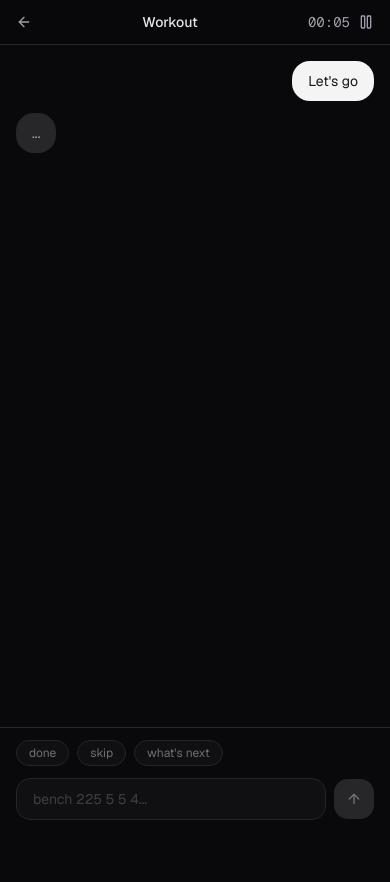
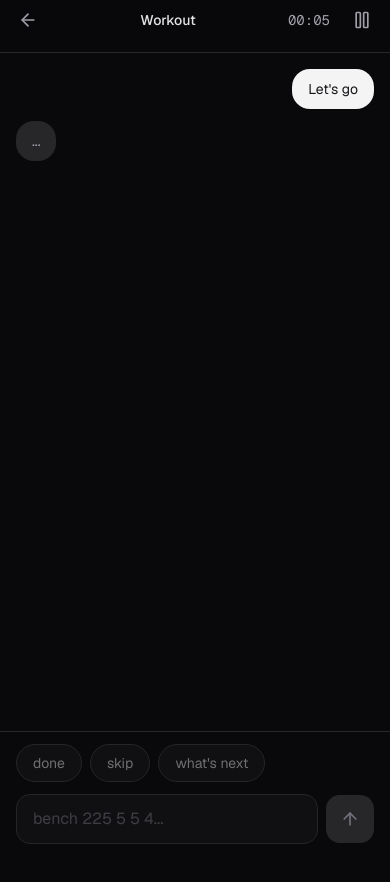
Before and after one commit to atmoore/ppl_workout_app, a Next.js app: page /chat in a window 390 px wide. Shown: the top 882 px of the page. Built offline with nearby package versions, Linux system fonts and the light colour scheme; no server answers; the database is empty.

Commit message:
mobile: safe areas, bigger touch targets, PWA manifest, keyboard handling, active states

```diff
--- a/src/app/globals.css
+++ b/src/app/globals.css
@@ -123,8 +123,25 @@
   }
   body {
     @apply bg-background text-foreground;
+    -webkit-tap-highlight-color: transparent;
+    overscroll-behavior: none;
   }
   html {
     @apply font-sans;
+    -webkit-text-size-adjust: 100%;
+  }
+  /* Prevent iOS zoom on input focus */
+  input, textarea, select {
+    font-size: 16px !important;
   }
 }
+
+/* Safe area support for iOS */
+@supports (padding: env(safe-area-inset-bottom)) {
+  .safe-bottom {
+    padding-bottom: env(safe-area-inset-bottom);
+  }
+  .safe-top {
+    padding-top: env(safe-area-inset-top);
+  }
+}
--- a/src/app/layout.tsx
+++ b/src/app/layout.tsx
@@ -11,6 +11,12 @@ const geist = Geist({subsets:['latin'],variable:'--font-sans'});
 export const metadata: Metadata = {
   title: "PPL Tracker",
   description: "AI-powered workout companion",
+  manifest: "/manifest.json",
+  appleWebApp: {
+    capable: true,
+    statusBarStyle: "black-translucent",
+    title: "PPL Tracker",
+  },
 };
 
 export const viewport: Viewport = {
@@ -19,6 +25,7 @@ export const viewport: Viewport = {
   maximumScale: 1,
   userScalable: false,
   themeColor: "#09090b",
+  viewportFit: "cover",
 };
 
 export default function RootLayout({
@@ -29,7 +36,7 @@ export default function RootLayout({
   return (
     <html lang="en" className={cn("dark", GeistSans.variable, GeistMono.variable, "font-sans", geist.variable)}>
       <body className="font-sans antialiased bg-zinc-950 text-zinc-50">
-        <main className="mx-auto max-w-md pb-20">
+        <main className="mx-auto max-w-md pb-24">
           {children}
         </main>
         <BottomNav />
--- a/src/components/bottom-nav.tsx
+++ b/src/components/bottom-nav.tsx
@@ -16,19 +16,19 @@ export function BottomNav() {
   if (pathname.startsWith("/chat")) return null;
 
   return (
-    <nav className="fixed bottom-0 left-0 right-0 z-50 border-t border-zinc-800 bg-zinc-950/80 backdrop-blur-md">
-      <div className="mx-auto flex max-w-md items-center justify-around px-4 py-2">
+    <nav className="fixed bottom-0 left-0 right-0 z-50 border-t border-zinc-800 bg-zinc-950/90 backdrop-blur-md safe-bottom">
+      <div className="mx-auto flex max-w-md items-center justify-around">
         {tabs.map(({ href, label, icon: Icon }) => {
           const isActive = pathname === href;
           return (
             <Link
               key={href}
               href={href}
-              className={`flex flex-col items-center gap-1 px-4 py-1 text-xs font-medium transition-colors ${
+              className={`flex flex-1 flex-col items-center gap-1 py-3 min-h-[52px] justify-center text-xs font-medium transition-colors active:opacity-70 ${
                 isActive ? "text-zinc-50" : "text-zinc-500"
               }`}
             >
-              <Icon size={20} strokeWidth={isActive ? 2 : 1.5} />
+              <Icon size={22} strokeWidth={isActive ? 2 : 1.5} />
               <span>{label}</span>
             </Link>
           );
--- a/src/components/chat-input.tsx
+++ b/src/components/chat-input.tsx
@@ -13,25 +13,52 @@ export function ChatInput({ onSend, disabled }: ChatInputProps) {
   const chips = ["done", "skip", "what's next"];
 
   return (
-    <div className="border-t border-zinc-800 bg-zinc-950 px-4 pb-6 pt-3">
-      <div className="flex gap-2 mb-3 overflow-x-auto">
+    <div className="border-t border-zinc-800 bg-zinc-950 px-4 pt-3 pb-3 safe-bottom">
+      {/* Quick chips — min 44px touch target */}
+      <div className="flex gap-2 mb-3 overflow-x-auto scrollbar-hide">
         {chips.map((chip) => (
-          <button key={chip} onClick={() => onSend(chip)} disabled={disabled}
-            className="shrink-0 rounded-full border border-zinc-700 bg-zinc-900 px-3 py-1 text-xs text-zinc-300 hover:bg-zinc-800 disabled:opacity-50">
+          <button
+            key={chip}
+            onClick={() => onSend(chip)}
+            disabled={disabled}
+            className="shrink-0 rounded-full border border-zinc-700 bg-zinc-900 px-4 py-2 min-h-[36px] text-sm text-zinc-300 active:bg-zinc-700 disabled:opacity-50"
+          >
             {chip}
           </button>
         ))}
       </div>
-      <form onSubmit={(e) => { e.preventDefault(); if (input.trim() && !disabled) { onSend(input.trim()); setInput(""); } }}
-        className="flex items-center gap-2">
-        <input value={input} onChange={(e) => setInput(e.target.value)}
+      {/* Input — 16px font to prevent iOS zoom */}
+      <form
+        onSubmit={(e) => {
+          e.preventDefault();
+          if (input.trim() && !disabled) {
+            onSend(input.trim());
+            setInput("");
+          }
+        }}
+        className="flex items-center gap-2"
+      >
+        <input
+          value={input}
+          onChange={(e) => setInput(e.target.value)}
           placeholder="bench 225 5 5 4..."
           disabled={disabled}
-          className="flex-1 rounded-xl border border-zinc-700 bg-zinc-900 px-4 py-2.5 text-sm text-zinc-100 placeholder:text-zinc-500 focus:border-zinc-500 focus:outline-none disabled:opacity-50" />
-        <button type="submit" disabled={disabled || !input.trim()}
-          className={cn("flex h-10 w-10 shrink-0 items-center justify-center rounded-xl transition-colors",
-            input.trim() && !disabled ? "bg-zinc-100 text-zinc-900" : "bg-zinc-800 text-zinc-500")}>
-          <ArrowUp className="h-4 w-4" />
+          enterKeyHint="send"
+          autoComplete="off"
+          autoCorrect="off"
+          className="flex-1 rounded-xl border border-zinc-700 bg-zinc-900 px-4 py-3 text-base text-zinc-100 placeholder:text-zinc-500 focus:border-zinc-500 focus:outline-none disabled:opacity-50"
+        />
+        <button
+          type="submit"
+          disabled={disabled || !input.trim()}
+          className={cn(
+            "flex h-12 w-12 shrink-0 items-center justify-center rounded-xl transition-colors active:scale-95",
+            input.trim() && !disabled
+              ? "bg-zinc-100 text-zinc-900"
+              : "bg-zinc-800 text-zinc-500"
+          )}
+        >
+          <ArrowUp className="h-5 w-5" />
         </button>
       </form>
     </div>
--- a/src/components/workout-card.tsx
+++ b/src/components/workout-card.tsx
@@ -60,7 +60,7 @@ export function WorkoutCard({
         <ExerciseList exercises={exercises} />
         <Link
           href="/chat"
-          className="inline-flex w-full items-center justify-center rounded-lg bg-zinc-50 px-4 py-2 text-sm font-medium text-zinc-950 transition-colors hover:bg-zinc-200 focus-visible:outline-none focus-visible:ring-2 focus-visible:ring-zinc-400"
+          className="inline-flex w-full items-center justify-center rounded-xl bg-zinc-50 px-4 py-3.5 text-base font-semibold text-zinc-950 transition-colors active:bg-zinc-300 active:scale-[0.98]"
         >
           Start Workout
         </Link>
--- a/src/components/workout-header.tsx
+++ b/src/components/workout-header.tsx
@@ -19,8 +19,10 @@ export function WorkoutHeader({ workoutName }: { workoutName: string }) {
 
   const togglePause = () => {
     if (paused) {
-      // Resuming — account for paused duration
-      setPausedTime((prev) => prev + Math.floor((Date.now() - startTime) / 1000) - elapsed - prev);
+      setPausedTime(
+        (prev) =>
+          prev + Math.floor((Date.now() - startTime) / 1000) - elapsed - prev
+      );
     }
     setPaused(!paused);
   };
@@ -29,17 +31,32 @@ export function WorkoutHeader({ workoutName }: { workoutName: string }) {
   const seconds = elapsed % 60;
 
   return (
-    <div className="sticky top-0 z-10 flex items-center justify-between border-b border-zinc-800 bg-zinc-950/95 backdrop-blur-sm px-4 py-3">
-      <Link href="/" className="flex items-center gap-2 text-zinc-400 hover:text-zinc-200">
-        <ArrowLeft className="h-4 w-4" />
+    <div className="sticky top-0 z-10 flex items-center justify-between border-b border-zinc-800 bg-zinc-950/95 backdrop-blur-sm px-4 py-3 safe-top">
+      <Link
+        href="/"
+        className="flex items-center justify-center h-10 w-10 -ml-2 rounded-lg text-zinc-400 active:bg-zinc-800"
+      >
+        <ArrowLeft className="h-5 w-5" />
       </Link>
-      <h1 className="text-sm font-medium text-zinc-200">{workoutName}</h1>
-      <div className="flex items-center gap-2">
-        <span className={`font-mono text-sm ${paused ? "text-amber-400" : "text-zinc-400"}`}>
-          {String(minutes).padStart(2, "0")}:{String(seconds).padStart(2, "0")}
+      <h1 className="text-sm font-medium text-zinc-200 truncate px-2">
+        {workoutName}
+      </h1>
+      <div className="flex items-center gap-3">
+        <span
+          className={`font-mono text-sm tabular-nums ${paused ? "text-amber-400" : "text-zinc-400"}`}
+        >
+          {String(minutes).padStart(2, "0")}:
+          {String(seconds).padStart(2, "0")}
         </span>
-        <button onClick={togglePause} className="text-zinc-400 hover:text-zinc-200">
-          {paused ? <Play className="h-4 w-4" /> : <Pause className="h-4 w-4" />}
+        <button
+          onClick={togglePause}
+          className="flex items-center justify-center h-10 w-10 -mr-2 rounded-lg text-zinc-400 active:bg-zinc-800"
+        >
+          {paused ? (
+            <Play className="h-5 w-5" />
+          ) : (
+            <Pause className="h-5 w-5" />
+          )}
         </button>
       </div>
     </div>
```
Also changed, not shown: public/manifest.json (added).
